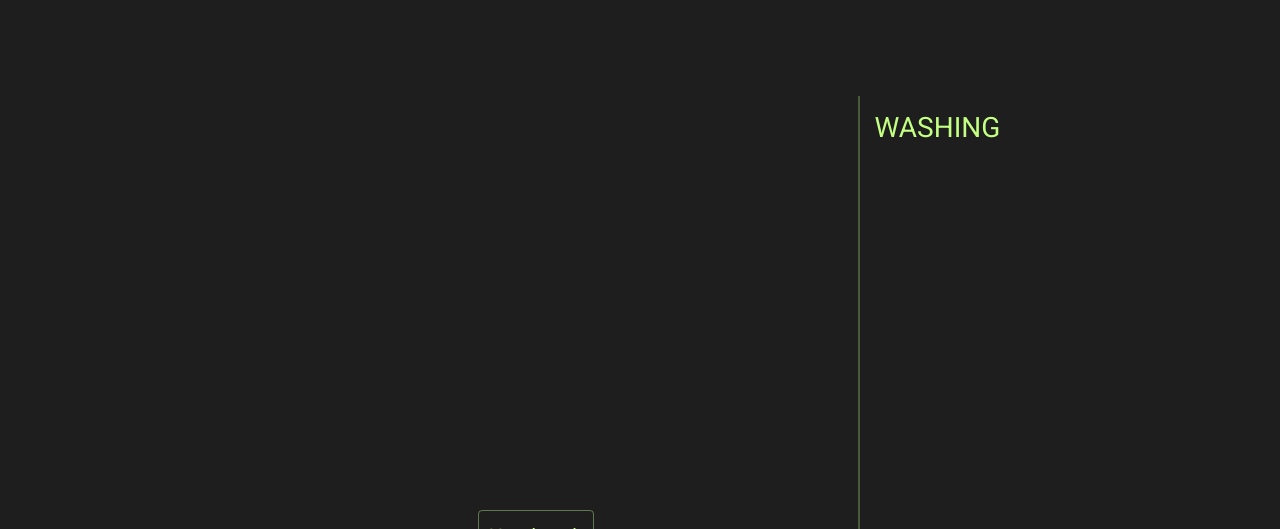
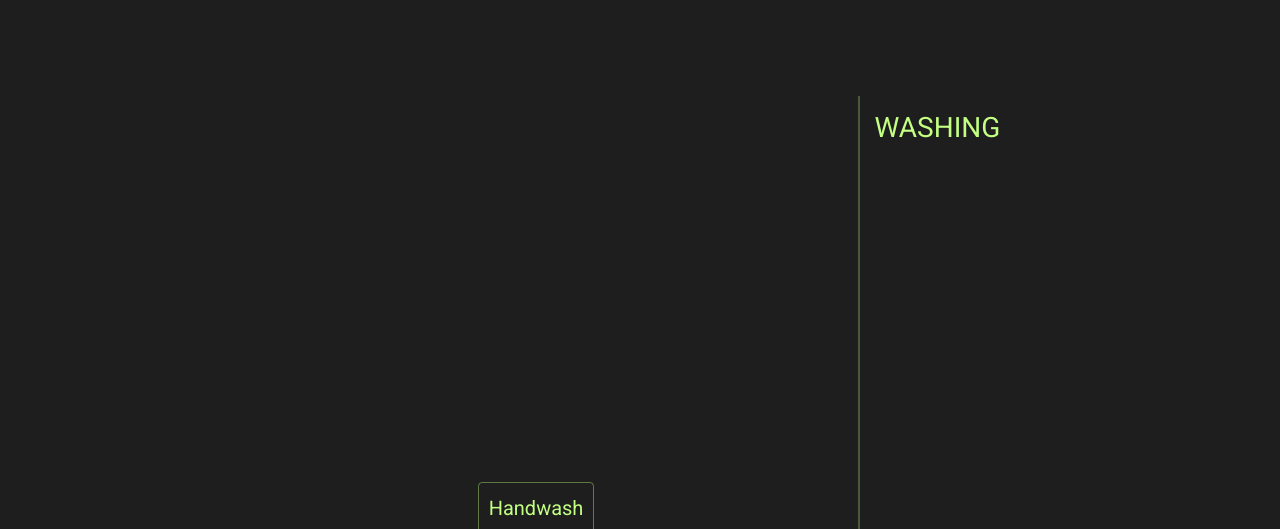
Before and after one commit to khanniie-sites/wash, a plain HTML site: page index.html in a window 1280 px wide. Shown: the top 529 px of the page. Drawn offline with Linux system fonts and the light colour scheme.

Commit message:
almostttt done

```diff
--- a/index.html
+++ b/index.html
@@ -7,6 +7,7 @@
 
 		*{
 			box-sizing: border-box;
+			user-select: none;
 		}
 
 		html, body{
@@ -22,7 +23,7 @@
 			position: absolute;
 			top: 12%;
 			width: 100%;
-			height: calc(77% + 40px);
+			height: calc(73.5% + 40px);
 			display: flex;
 			justify-content: space-between;
 		}
```
